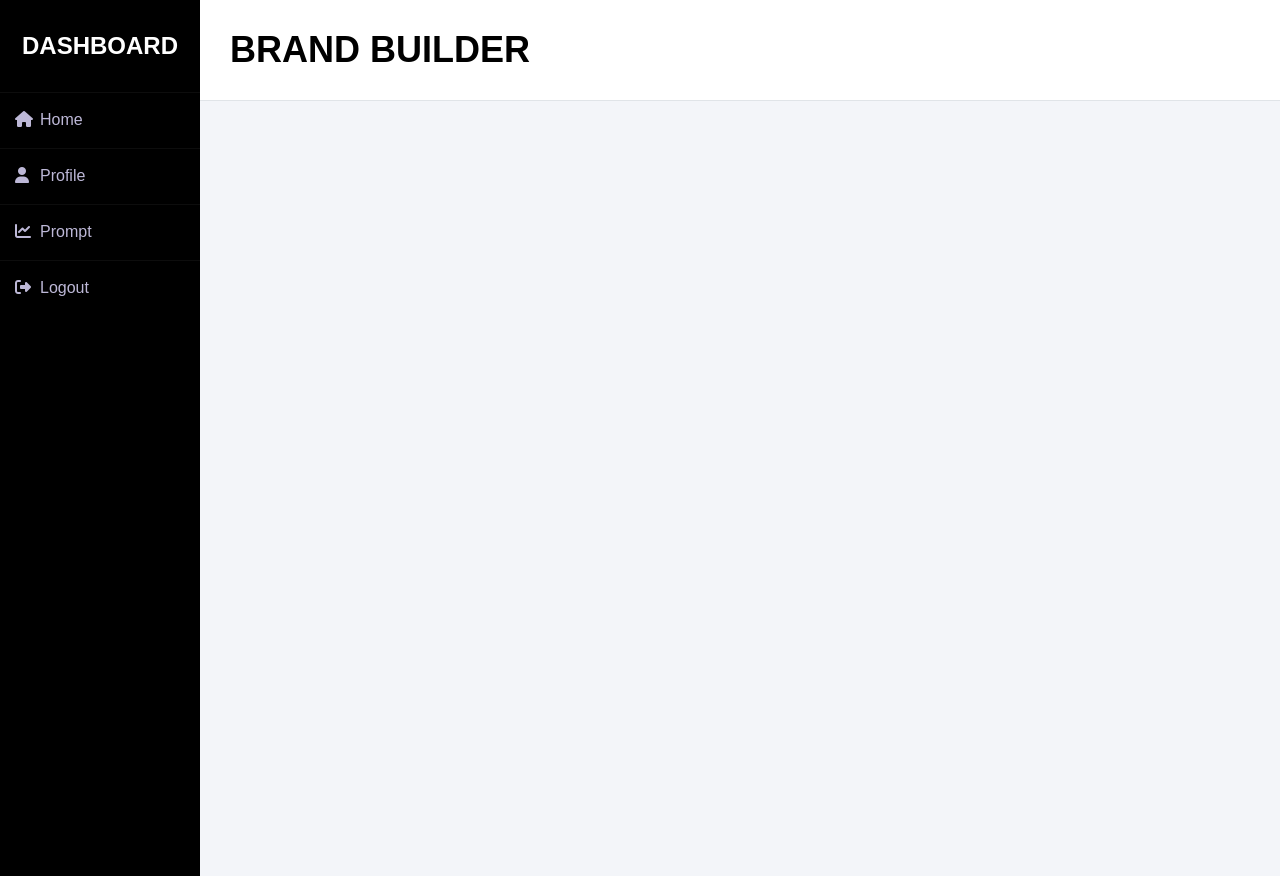
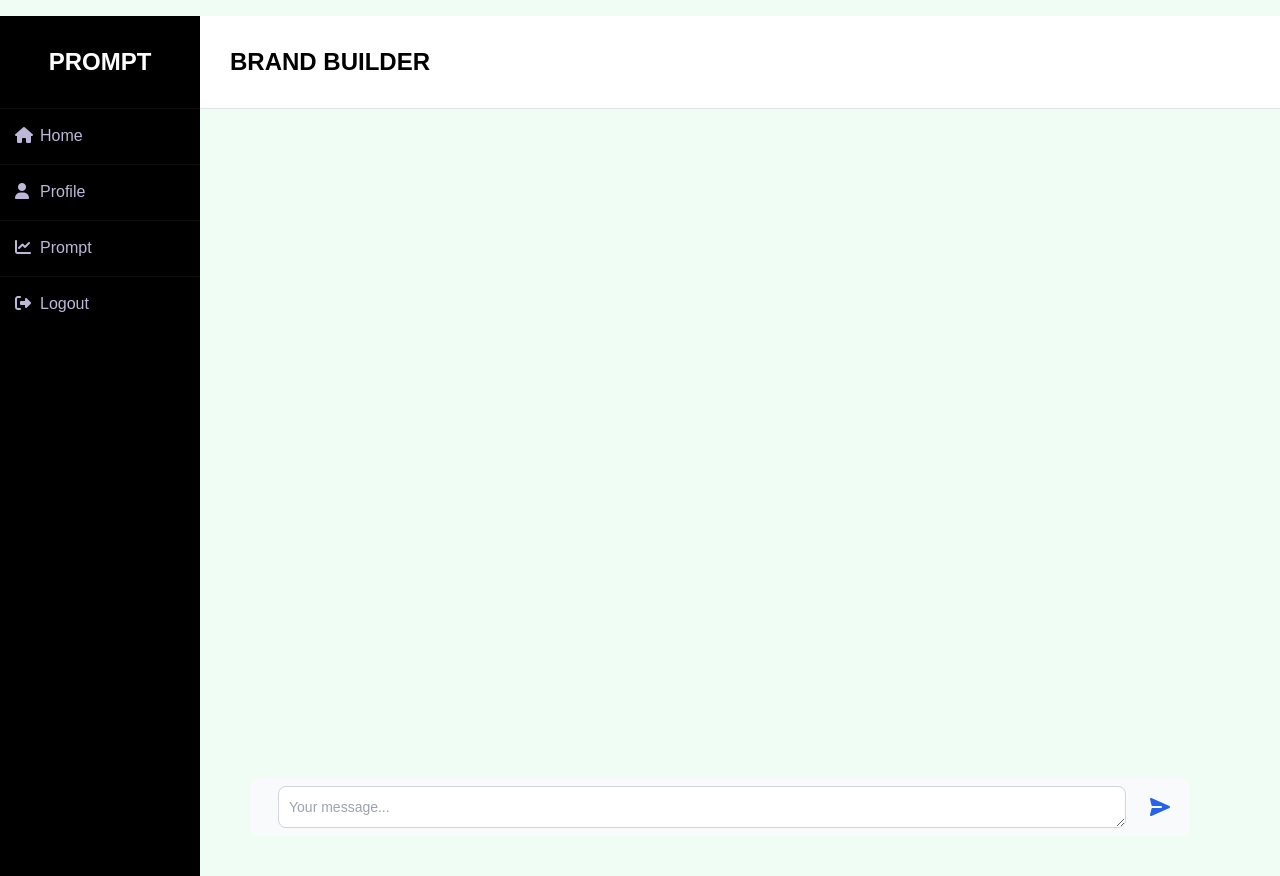
Before and after one commit to MeJaM35/Athena-AI, a Django app: page /dashboard in a window 1280 px wide. Run offline with Django 5.2, Linux system fonts and the light colour scheme; style sheets or scripts are compiled from the project's sources; parts of the project's set-up code (start-up, migrations or seed data) failed here and were passed over; some libraries are stand-ins or nearby versions.

Commit message:
prompt and cards added to dashboard page
dashboard page name changing remaining

```diff
--- a/core/views.py
+++ b/core/views.py
@@ -50,6 +50,10 @@
 
 def dashboard(request):
     context = {}
+    if request.method == "POST":
+        prompt = request.POST.get('prompt')
+        response = get_completion(prompt)
+        context['response'] = response
 
     return render(request, 'core/dashboard.html', context)
 
--- a/templates/core/dashboard.html
+++ b/templates/core/dashboard.html
@@ -1,7 +1,16 @@
+{% extends 'base.html' %}
+
+{% load compress %}
+{% load static %}
+
+{% block content %}
+
+
+
 <html>
 <head>
   <title>
-        Dashboard
+        Prompt
     </title>
   <link rel="stylesheet" href="static/src/dashboard.css">
   <script src="https://kit.fontawesome.com/b99e675b6e.js"></script>
@@ -13,7 +22,7 @@
 
 <div class="wrapper">
     <div class="sidebar">
-        <h2 class="mb-3 text-2xl font-bold">Dashboard</h2>
+        <h2 class="mb-3 text-2xl font-bold">Prompt</h2>
             <nav class="main-nav">
             <ul class="main-nav-ul">
                 <li><a href='{% url "dashboard" %}'><i class="fas fa-home" class="mb-3 text-4xl font-bold"></i>Home</a></li>
@@ -26,17 +35,66 @@
     </div>
     <div class="main_content">
         <div class="header">
-            <h2 class="mb-3 text-4xl font-bold">BRAND BUILDER</h2>
+            <h2 class="mb-2 text-2xl font-bold">BRAND BUILDER</h2>
         </div>
-        <!-- <div class="script">
-        <input
-              type="text" placeholder="Enter your Idea's & Thought's"
-              class="w-full p-2 border border-gray-300 rounded-md placeholder:font-light placeholder:text-gray-500"
-              name="idea"
-              id="idea">
 
-          </div> -->
+
+
+
+        <div class="flex flex-wrap ">
+
+            <div id="opmodal" class="modal">
+                <div class="flex flex-row"> <!-- Wrap responses in a horizontal container -->
+                    {% for res in response %}
+                    <div class="max-w-sm p-6 bg-white border border-gray-200 rounded-lg shadow dark:bg-gray-800 dark:border-gray-700 mt-10 ml-10 hide-scrollbar"
+                        style="padding: 5px; margin-top: 10px; margin-left: 10px;overflow-y:  scroll; height: 300px; resize: none; ">
+                        <p class="mb-3 font-normal text-gray-700 dark:text-gray-400">{{ res.message.content }}</p>
+                    </div>
+                    {% endfor %}
+                </div>
+            </div>
+
+        </div>
+
+
+
+
+
+
+
+
+
+
+
+
+
+
+
+
+
+        <form method="POST">
+            {% csrf_token %}
+            <label for="chat" class="sr-only">Your message</label>
+            <div class="flex items-center px-3 py-2 rounded-lg bg-gray-50 dark:bg-gray-700 fixed bottom-0 left-0 right-0 flex justify-center "
+                style="left: 250px; bottom: 40px; right: 90px; ">
+                <textarea id="chat" name="prompt" rows="1"
+                    class="block mx-4 p-2.5 w-full text-sm text-gray-900 bg-white rounded-lg border border-gray-300 focus:ring-blue-500 focus:border-blue-500 dark:bg-gray-800 dark:border-gray-600 dark:placeholder-gray-400 dark:text-white dark:focus:ring-blue-500 dark:focus:border-blue-500"
+                    placeholder="Your message..."></textarea>
+                <button type="submit" id='submitbtn'
+                    class="inline-flex justify-center p-2 text-blue-600 rounded-full cursor-pointer hover:bg-blue-100 dark:text-blue-500 dark:hover:bg-gray-600">
+                    <svg class="w-5 h-5 rotate-90 rtl:-rotate-90" aria-hidden="true" xmlns="http://www.w3.org/2000/svg"
+                        fill="currentColor" viewBox="0 0 18 20">
+                        <path
+                            d="m17.914 18.594-8-18a1 1 0 0 0-1.828 0l-8 18a1 1 0 0 0 1.157 1.376L8 18.281V9a1 1 0 0 1 2 0v9.281l6.758 1.689a1 1 0 0 0 1.156-1.376Z" />
+                    </svg>
+                    <span class="sr-only">Send message</span>
+                </button>
+            </div>
+        </form>
     </div>
 </div>
 </body>
 </html>
+
+
+{% endblock content %}
--- a/templates/core/profile.html
+++ b/templates/core/profile.html
@@ -13,7 +13,7 @@
 
 <div class="wrapper">
     <div class="sidebar">
-        <h2 class="mb-3 text-2xl font-bold">Dashboard</h2>
+        <h2 class="mb-3 text-2xl font-bold">profile</h2>
             <nav class="main-nav">
             <ul class="main-nav-ul">
                 <li><a href='{% url "dashboard" %}'><i class="fas fa-home" class="mb-3 text-4xl font-bold"></i>Home</a></li>
@@ -26,7 +26,7 @@
     </div>
     <div class="main_content">
         <div class="header">
-            <h2 class="mb-3 text-4xl font-bold">BRAND BUILDER</h2>
+            <h2 class="mb-2 text-2xl font-bold">BRAND BUILDER</h2>
         </div>
         <div class="profile">
             <b>First Name:</b> <br>
--- a/templates/core/prompt.html
+++ b/templates/core/prompt.html
@@ -17,7 +17,7 @@
             <div class="flex flex-row"> <!-- Wrap responses in a horizontal container -->
                 {% for res in response %}
                 <div class="max-w-sm p-6 bg-white border border-gray-200 rounded-lg shadow dark:bg-gray-800 dark:border-gray-700 mt-10 ml-10"
-                    style="padding: 5px; margin-top: 10px; margin-left: 10px;overflow-y:  scroll; height: 580px; resize: none; ">
+                    style="padding: 5px; margin-top: 10px; margin-left: 10px;overflow-y:  scroll; height: 300px; resize: none; ">
                     <p class="mb-3 font-normal text-gray-700 dark:text-gray-400">{{ res.message.content }}</p>
                 </div>
                 {% endfor %}
```
